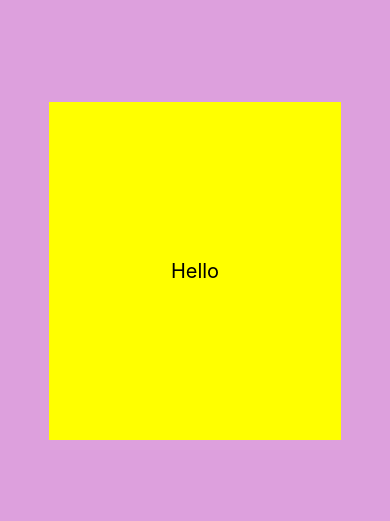
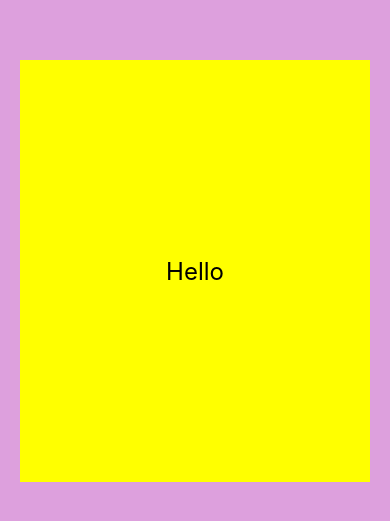
Before and after one commit to hafiscp/ReactNative, a React Native app: screen / in a window 390 px wide. Shown: the part 151-672 px from the top of the page. Built offline with nearby package versions, Linux system fonts and the light colour scheme.

Commit message:
Dimensions API - State

```diff
--- a/app.json
+++ b/app.json
@@ -3,7 +3,7 @@
     "name": "WeatherApp",
     "slug": "WeatherApp",
     "version": "1.0.0",
-    "orientation": "portrait",
+    "orientation": "default",
     "icon": "./assets/icon.png",
     "userInterfaceStyle": "light",
     "splash": {
--- a/components/Dynamic.js
+++ b/components/Dynamic.js
@@ -1,24 +1,44 @@
+import { useEffect, useState } from "react";
 import { StyleSheet, Text, View, Dimensions } from "react-native";
 
 export default function Dynamic({ children, style }) {
+  const [dimensions, setDimensions] = useState({
+    window: Dimensions.get("window"),
+  });
+
+  useEffect(() => {
+    const subscription = Dimensions.addEventListener("change", ({ window }) => {
+      setDimensions({ window });
+    });
+    return () => subscription?.remove();
+  });
+
+  const { window } = dimensions;
+  const windowWidth = window.width;
+  const windowHeight = window.height;
+
   return (
-    <View style={[styles.bg, style]}>
-      <Text style={styles.text}>Hello</Text>
+    <View
+      style={[
+        styles.bg,
+        style,
+        {
+          height: windowHeight > 400 ? "50%" : 200,
+          width: windowWidth > 900 ? "60%" : 350,
+        },
+      ]}
+    >
+      <Text style={{ fontSize: windowWidth > 400 ? 30 : 24 }}>Hello</Text>
     </View>
   );
 }
 
-const boxWidth = Dimensions.get("window").width
-const boxHeight = Dimensions.get("window").height
+// const boxWidth = Dimensions.get("window").width;
+// const boxHeight = Dimensions.get("window").height;
 
 const styles = StyleSheet.create({
   bg: {
-    height: boxHeight > 400 ? "40%" : "200",
-    width: boxWidth > 200 ? "75%": "200",
-    justifyContent:'center',
-    alignItems:'center',
+    justifyContent: "center",
+    alignItems: "center",
   },
-  text:{
-    fontSize:20
-  }
 });
```
